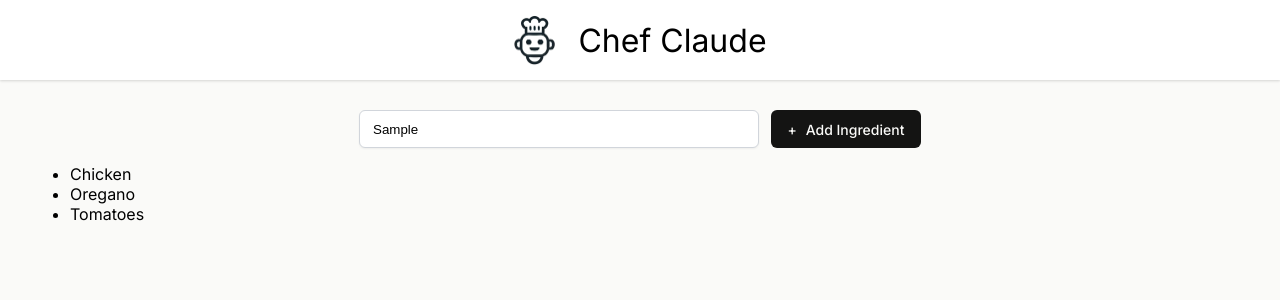
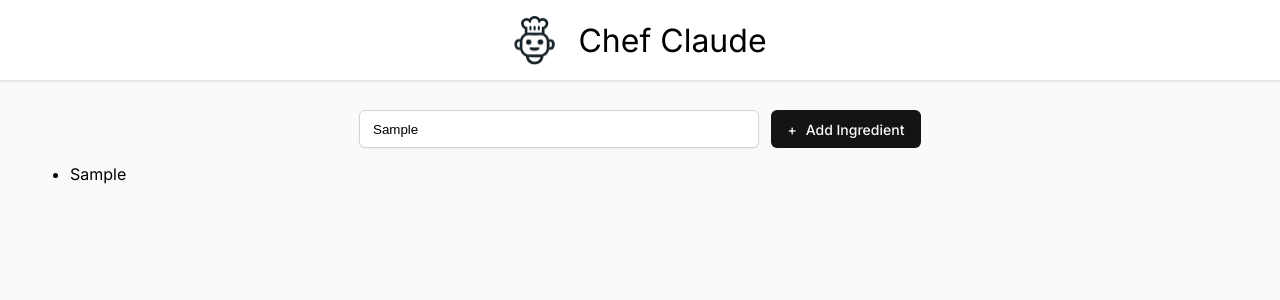
Before and after one commit to asym1/reactLearning, a React (Vite) app: page / in a window 1280 px wide. Both pictures are taken after typing "Sample" into the empty fields and a click on the button "Add Ingredient". Shown: the top 300 px of the page. Built offline with nearby package versions, Linux system fonts and the light colour scheme.

Commit message:
Updated Main component to update using state

```diff
--- a/src/components/Main.jsx
+++ b/src/components/Main.jsx
@@ -1,30 +1,29 @@
+import React from 'react'
 export default function Main() {
-    const ingredients = ["Chicken", "Oregano", "Tomatoes"]
-    const mapped_ingredients = ingredients.map(x => <li> {x} </li>);
-
+    const [ingredientArray, updateArray] = React.useState([<ul></ul>])
     function onSubmitEvent(event) { /* event is the native web event passed on*/
         event.preventDefault() // stops the page from adding stuff to URL & refreshing
         const formData = new FormData(event.currentTarget)
         const newIngredient = formData.get("ingredient")
-        mapped_ingredients.concat(<li> {newIngredient} </li>)
-        console.log(newIngredient)
+        let updatedArray = ingredientArray.concat(<li> {newIngredient} </li>)
+        updateArray(updatedArray)
+
     }
 
     return (
         /* Form That Triggers onSubmitEvent when it's clicked */
         <main>
-
             <form className="add-ingredient-form" onSubmit={onSubmitEvent}>
                 <input
-                    aria-label="Add Ingredients"
+                    aria-label="Add Ingredient"
                     type="text"
                     placeholder="e.g. Oregano"
                     name="ingredient"
                 />
-                <button> Add Ingredient </button>
+                <button onSubmit={onSubmitEvent}> Add Ingredient </button>
             </form>
             <ul>
-                {mapped_ingredients}
+                {ingredientArray}
             </ul>
         </main>
     )
```
